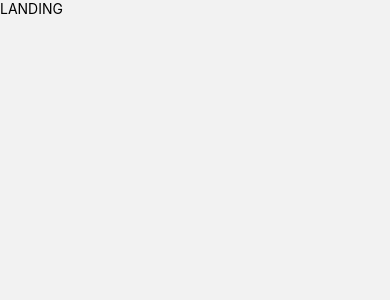
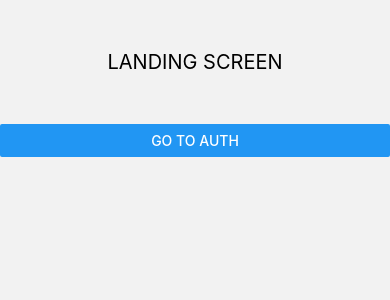
Before and after one commit to jesspesale/EagleTrackr, a React Native app: screen /LandingScreen in a window 390 px wide. Shown: the top 300 px of the page. Built offline with nearby package versions, Linux system fonts and the light colour scheme.

Commit message:
added basic navigation - everythings working finr

```diff
--- a/screens/0-Landing/LandingScreen.js
+++ b/screens/0-Landing/LandingScreen.js
@@ -1,11 +1,22 @@
-import { SafeAreaView, Text } from 'react-native'
+import { StyleSheet, SafeAreaView, Text, Button } from 'react-native'
+import { useNavigation } from '@react-navigation/native'
 
 const LandingScreen = () => {
+    const navigation = useNavigation()
     return (
         <SafeAreaView>
-            <Text>LANDING</Text>
+            <Text style={styles.text}>LANDING SCREEN</Text>
+            <Button title={'GO TO AUTH'} onPress={() => navigation.navigate('AuthScreen')} />
         </SafeAreaView>
     )
 }
 
 export default LandingScreen
+
+const styles = StyleSheet.create({
+    text: {
+        textAlign: 'center',
+        fontSize: 20,
+        margin: 50,
+    }
+})
--- a/screens/1-Auth/AuthScreen.js
+++ b/screens/1-Auth/AuthScreen.js
@@ -1,11 +1,22 @@
-import { SafeAreaView, Text } from 'react-native'
+import { StyleSheet, SafeAreaView, Text, Button } from 'react-native'
+import { useNavigation } from '@react-navigation/native'
 
 const AuthScreen = () => {
+    const navigation = useNavigation()
     return (
         <SafeAreaView>
-            <Text>AUTH</Text>
+            <Text style={styles.text}>AUTH SCREEN</Text>
+            <Button title={'Go to Home'} onPress={() => navigation.navigate('HomeScreen')} />
         </SafeAreaView>
     )
 }
 
 export default AuthScreen
+
+const styles = StyleSheet.create({
+    text: {
+        textAlign: 'center',
+        fontSize: 20,
+        margin: 50,
+    }
+})
--- a/screens/2-Home/HomeScreen.js
+++ b/screens/2-Home/HomeScreen.js
@@ -1,11 +1,19 @@
-import { SafeAreaView, Text } from 'react-native'
+import { StyleSheet, SafeAreaView, Text, Button } from 'react-native'
 
 const HomeScreen = () => {
     return (
         <SafeAreaView>
-            <Text>HOME</Text>
+            <Text style={styles.text}>HOME SCREEN</Text>
         </SafeAreaView>
     )
 }
 
 export default HomeScreen
+
+const styles = StyleSheet.create({
+    text: {
+        textAlign: 'center',
+        fontSize: 20,
+        margin: 50,
+    }
+})
```
